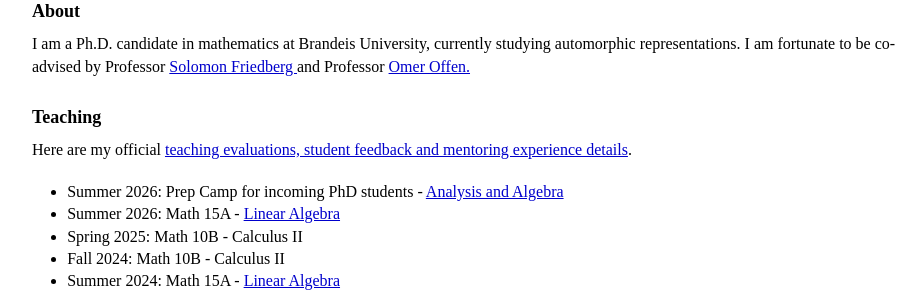
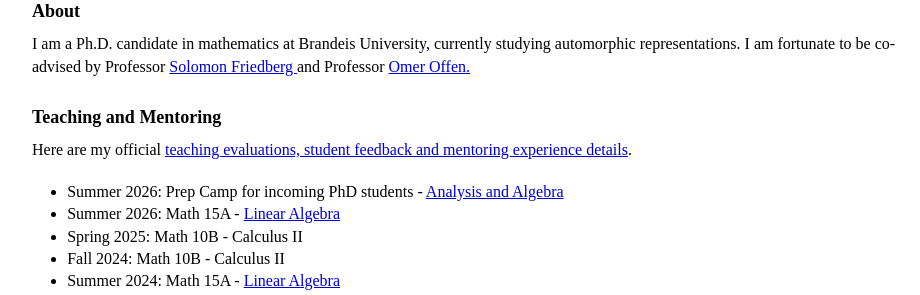
Before and after one commit to axhou/axhou.github.io, a Jekyll site: the page index.html, which Jekyll copies as it is, in a window 1280 px wide. Shown: the part 308-603 px from the top of the page, without its empty margins (8-928 px from the left). Built offline with Jekyll 4.4.1, drawn with Linux system fonts in a browser that asks for light colours.

Commit message:
Update heading to include 'and Mentoring'

```diff
--- a/index.html
+++ b/index.html
@@ -125,7 +125,7 @@
   </p>
 
 
-  <h2>Teaching</h2>
+  <h2>Teaching and Mentoring</h2>
 
   <p>
     Here are my official
```
